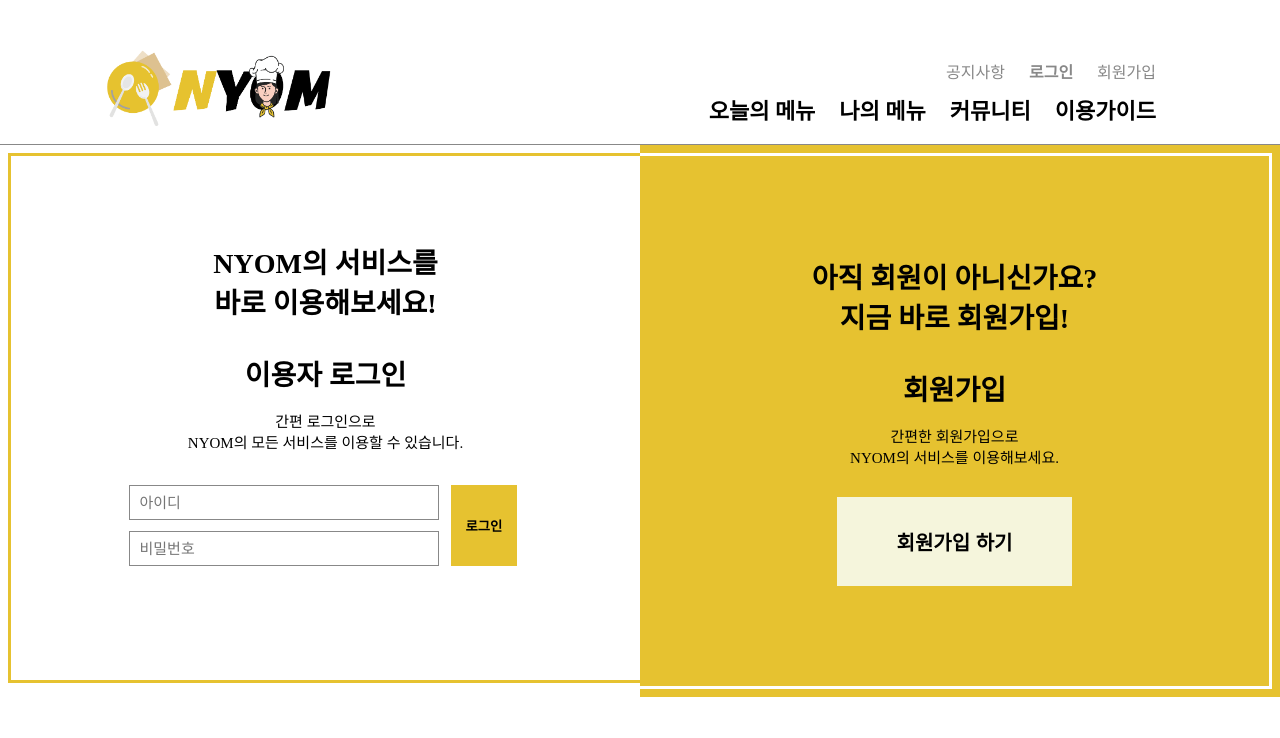
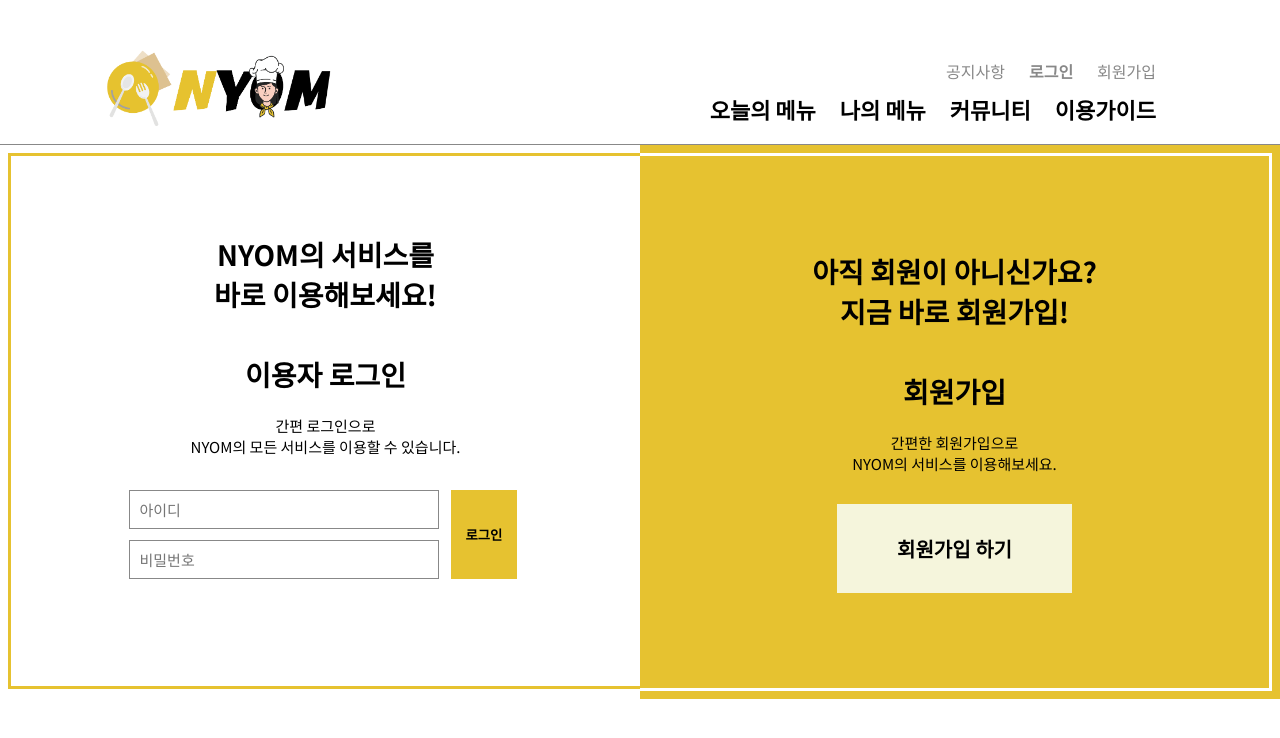
Before and after one commit to yegyeom/lunch-recommendation-client, a React (Create React App) app: page /login in a window 1280 px wide. Shown: the top 738 px of the page. Built offline with nearby package versions, Linux system fonts and the light colour scheme; no server answers.

Commit message:
[style] 폰트 적용
- noto sans
- 스타일 일부 변경

```diff
--- a/src/styles/main.css
+++ b/src/styles/main.css
@@ -1,3 +1,8 @@
+@import url(//fonts.googleapis.com/earlyaccess/notosanskr.css);
+* {
+  font-family: "Noto Sans KR", sans-serif;
+}
+
 html {
   margin: 0px;
   height: 100%;
@@ -265,10 +270,23 @@ nav * {
 }
 
 .view-post-info {
-  color: #888888;
+  color: #606060;
   text-align: right;
   font-weight: lighter;
   padding-right: 20px;
+}
+
+.view-post-info > button {
+  font-weight: bold;
+  background-color: white;
+  color: #606060;
+  border: none;
+  cursor: pointer;
+}
+
+.view-post-info > button:hover {
+  text-decoration: underline 2px;
+  text-underline-position: under;
 }
 
 .comment-list {
@@ -283,14 +301,28 @@ nav * {
 }
 
 .comment-info {
+  display: flex;
   font-size: 14px;
   margin-bottom: 10px;
   color: #888888;
+  justify-content: space-between;
 }
 
-.comment-info > span {
+.comment-info > div > span {
   color: black;
   font-weight: bold;
+}
+
+.comment-info button {
+  font-weight: bold;
+  background-color: white;
+  border: none;
+  cursor: pointer;
+}
+
+.comment-info button:hover {
+  text-decoration: underline 2px;
+  text-underline-position: under;
 }
 
 .comment-content {
@@ -355,7 +387,7 @@ nav * {
   align-items: center;
   flex-direction: column;
   margin: 8px 0px 8px 8px;
-  padding: 85px;
+  padding: 78px;
   height: calc(100% - 370px);
   border: solid 3px #e6c230;
   border-right: none;
@@ -419,7 +451,7 @@ nav * {
   align-items: center;
   flex-direction: column;
   margin: 8px 8px 8px 0px;
-  padding: 100px;
+  padding: 95px;
   height: calc(100% - 370px);
   border: solid 3px white;
   border-left: none;
--- a/src/styles/scss/layout.scss
+++ b/src/styles/scss/layout.scss
@@ -1,3 +1,7 @@
+* {
+  font-family: "Noto Sans KR", sans-serif;
+}
+
 html {
   margin: 0px;
   height: 100%;
--- a/src/styles/scss/login.scss
+++ b/src/styles/scss/login.scss
@@ -17,7 +17,7 @@
   align-items: center;
   flex-direction: column;
   margin: 8px 0px 8px 8px;
-  padding: 85px;
+  padding: 78px;
   height: calc(100% - 370px);
   border: solid 3px #e6c230;
   border-right: none;
@@ -81,7 +81,7 @@
   align-items: center;
   flex-direction: column;
   margin: 8px 8px 8px 0px;
-  padding: 100px;
+  padding: 95px;
   height: calc(100% - 370px);
   border: solid 3px white;
   border-left: none;
--- a/src/styles/scss/main.scss
+++ b/src/styles/scss/main.scss
@@ -1,3 +1,4 @@
+@import url(//fonts.googleapis.com/earlyaccess/notosanskr.css);
 @import "./layout.scss";
 @import "./header.scss";
 @import "./community.scss";
```
Also changed, not shown: 1 other file (tests, documents, lock files or other folders).
